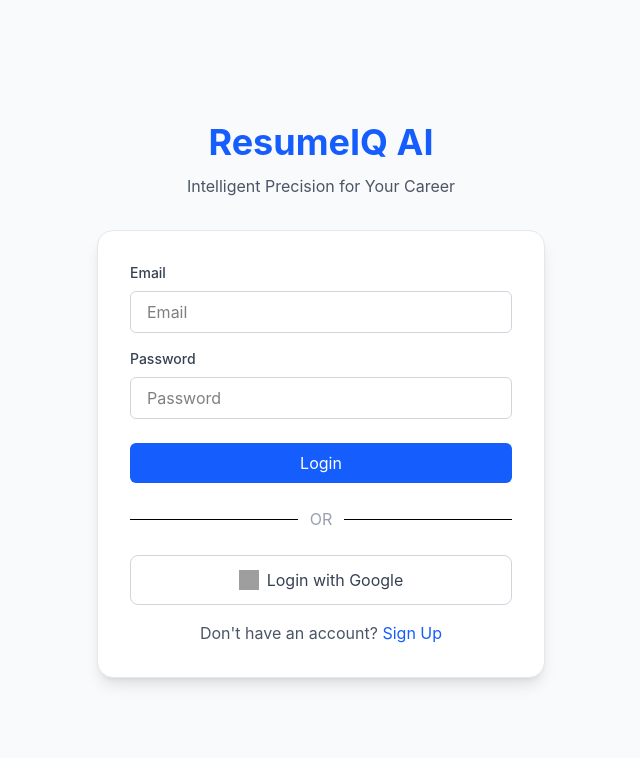
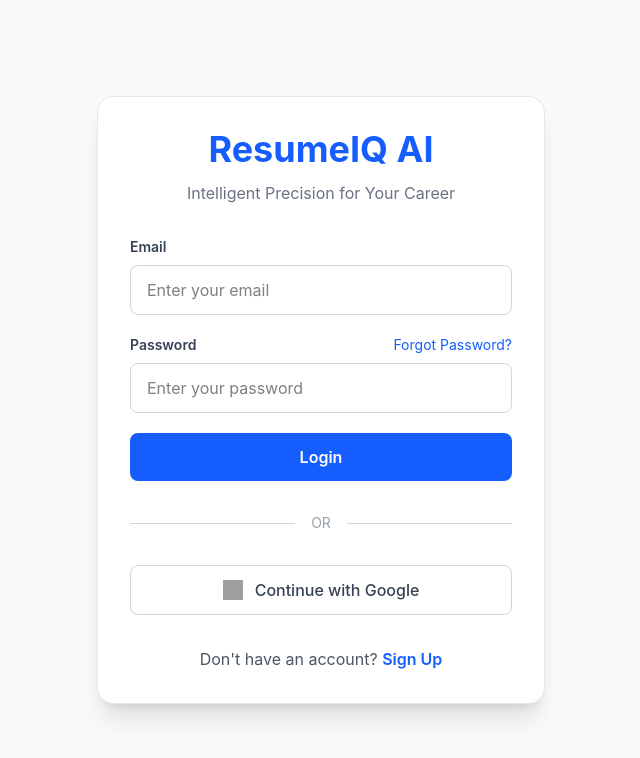
Before and after one commit to sakshiv3107/AI-Resume-Analyzer, a React (Vite) app: page /login in a window 1280 px wide. Shown: the top 758 px of the page, without its empty margins (319-959 px from the left). Built offline with nearby package versions, Linux system fonts and the light colour scheme; grey boxes are pictures that could not be loaded.

Commit message:
Signup page made

```diff
--- a/src/main.jsx
+++ b/src/main.jsx
@@ -5,15 +5,16 @@
 
 import { createBrowserRouter, createRoutesFromElements, Route, RouterProvider } from 'react-router-dom'
 import Layout from './Layout.jsx'
-import {Dashboard,Login, Result, Signup,History,Settings} from './pages'
+import {Dashboard,Login, Result,Home, Signup,History,Settings} from './pages'
 
 const router = createBrowserRouter(
   createRoutesFromElements(
     <>
       {/* Routes with Navbar & Footer */}
       <Route path="/" element={<Layout />}>
-        <Route index element={<Dashboard />} />
+        <Route index element={<Home />} />
         <Route path="result" element={<Result />} />
+        <Route path="dashboard" element={<Dashboard />} />
         <Route path="history" element={<History />} />
         <Route path="settings" element={<Settings />} />
       </Route>
--- a/src/pages/Dashboard.jsx
+++ b/src/pages/Dashboard.jsx
@@ -1,13 +1,8 @@
 import React from 'react'
-import Hero from '../components/Dashboard/Hero'
-import Feature from '../components/Dashboard/Feature'
 
 function Dashboard() {
   return (
-    <>
-      <Hero />
-      <Feature/>
-    </>
+    <div>Upload your resume</div>
   )
 }
 
--- /dev/null
+++ b/src/pages/Home.jsx
@@ -0,0 +1,14 @@
+import React from 'react'
+import Hero from '../components/Home/Hero'
+import Feature from '../components/Home/Feature'
+
+function Home() {
+  return (
+    <>
+      <Hero />
+      <Feature/>
+    </>
+  )
+}
+
+export default Home
--- a/src/pages/Login.jsx
+++ b/src/pages/Login.jsx
@@ -1,71 +1,118 @@
-import React from 'react'
-import { NavLink } from 'react-router-dom'
+import React from "react";
+import { NavLink } from "react-router-dom";
+
 function Login() {
+  const handleSubmit = (e) => {
+    e.preventDefault();
+
+    // TODO: Login Logic
+  };
+
   return (
-
-    <div className="min-h-screen bg-gray-200">
-      <div className="min-h-screen bg-gray-50 flex flex-col items-center justify-center px-6 py-10" >
-        <h1 className="
-text-4xl
-font-bold
-text-blue-600
-text-center
-">
+    <div className="min-h-screen bg-gray-50 flex items-center justify-center px-6 py-10">
+      <div className="w-full max-w-md bg-white rounded-2xl border border-gray-200 shadow-xl p-8">
+        {/* Logo */}
+        <h1 className="text-4xl font-bold text-center text-blue-600">
           ResumeIQ AI
         </h1>
-<p className="
-text-center
-text-gray-600
-mt-3
-">
+
+        <p className="text-center text-gray-500 mt-3 mb-8">
           Intelligent Precision for Your Career
         </p>
-        <div className="w-full max-w-md bg-white rounded-2xl border border-gray-200 shadow-lg p-8 mt-8">
-          <label htmlFor="email" className="block text-sm font-medium text-gray-700 mb-2">
+
+        {/* Form */}
+        <form onSubmit={handleSubmit} className="space-y-5">
+          {/* Email */}
+          <div>
+            <label
+              htmlFor="email"
+              className="block text-sm font-semibold text-gray-700 mb-2"
+            >
               Email
             </label>
-          <input placeholder="Email" className=" w-full border border-gray-300 rounded-md py-2 px-4 focus:outline-none focus:ring-2 focus:ring-blue-500"/>
-          <label htmlFor="password" className="block text-sm font-medium text-gray-700 mt-4 mb-2">
+
+            <input
+              id="email"
+              name="email"
+              type="email"
+              required
+              placeholder="Enter your email"
+              className="w-full rounded-lg border border-gray-300 px-4 py-3 outline-none focus:border-blue-600 focus:ring-2 focus:ring-blue-200 transition"
+            />
+          </div>
+
+          {/* Password */}
+          <div>
+            <div className="flex justify-between mb-2">
+              <label
+                htmlFor="password"
+                className="text-sm font-semibold text-gray-700"
+              >
                 Password
               </label>
-          <input placeholder="Password" type="password" className="w-full border border-gray-300 rounded-md py-2 px-4 focus:outline-none focus:ring-2 focus:ring-blue-500"/>
-          <button className="w-full bg-blue-600 text-white py-2 px-4 rounded-md mt-6 hover:bg-blue-700 transition duration-200">
+
+              <button
+                type="button"
+                className="text-sm text-blue-600 hover:underline"
+              >
+                Forgot Password?
+              </button>
+            </div>
+
+            <input
+              id="password"
+              name="password"
+              type="password"
+              required
+              placeholder="Enter your password"
+              className="w-full rounded-lg border border-gray-300 px-4 py-3 outline-none focus:border-blue-600 focus:ring-2 focus:ring-blue-200 transition"
+            />
+          </div>
+
+          {/* Login */}
+          <button
+            type="submit"
+            className="w-full rounded-lg bg-blue-600 py-3 font-semibold text-white hover:bg-blue-700 transition"
+          >
             Login
           </button>
+        </form>
 
-          <div className="flex items-center my-6">
+        {/* Divider */}
+        <div className="flex items-center my-8">
+          <hr className="flex-1 border-gray-300" />
 
-          <hr className="flex-1"/>
+          <span className="mx-4 text-sm text-gray-400">OR</span>
 
-          <span className="mx-3 text-gray-400">
-          OR
+          <hr className="flex-1 border-gray-300" />
+        </div>
+
+        {/* Google Login */}
+        <button className="w-full flex items-center justify-center gap-3 border border-gray-300 rounded-lg py-3 hover:bg-gray-100 transition">
+          <img
+            src="/google-icon.svg"
+            alt="Google"
+            className="w-5 h-5"
+          />
+
+          <span className="font-medium text-gray-700">
+            Continue with Google
           </span>
+        </button>
 
-          <hr className="flex-1"/>
-
-          </div>
-          <div className="border
-border-gray-300
-rounded-lg
-py-3
-hover:bg-gray-100
-transition">
-            <button className="flex items-center justify-center w-full">
-              <img src="/google-icon.svg" alt="Google Icon" className="w-5 h-5 mr-2"/>
-              <span className="text-gray-700">Login with Google</span>
-            </button>
-          </div>
-          <div className="text-center mt-4">
-            <span className="text-gray-600">Don't have an account? </span>
-            <NavLink to="/signup" className="text-blue-600 hover:underline">Sign Up</NavLink>
+        {/* Signup */}
+        <p className="text-center text-gray-600 mt-8">
+          Don't have an account?{" "}
+          <NavLink
+            to="/signup"
+            className="text-blue-600 font-semibold hover:underline"
+          >
+            Sign Up
+          </NavLink>
+        </p>
       </div>
     </div>
-
-
-      </div>
-
-    </div>
-  )
+  );
 }
 
-export default Login
+export default Login;
--- a/src/pages/Signup.jsx
+++ b/src/pages/Signup.jsx
@@ -1,9 +1,135 @@
-import React from 'react'
+import React from "react";
+import { NavLink } from "react-router-dom";
 
 function Signup() {
   return (
-    <div>signup</div>
-  )
+    <div className="min-h-screen bg-gray-50 flex items-center justify-center px-6 py-10">
+      <div className="w-full max-w-md bg-white rounded-2xl border border-gray-200 shadow-xl p-8">
+
+        {/* Logo */}
+        <h1 className="text-4xl font-bold text-center text-blue-600">
+          ResumeIQ AI
+        </h1>
+
+        <p className="text-center text-gray-500 mt-3 mb-8">
+          Start Your Journey with AI Resume Analysis
+        </p>
+
+        {/* Form */}
+        <form className="space-y-5">
+
+          {/* Name */}
+          <div>
+            <label className="block text-sm font-semibold mb-2">
+              Full Name
+            </label>
+
+            <input
+              type="text"
+              placeholder="Enter your name"
+              className="w-full rounded-lg border border-gray-300 px-4 py-3 focus:ring-2 focus:ring-blue-500 outline-none"
+            />
+          </div>
+
+          {/* Email */}
+          <div>
+            <label className="block text-sm font-semibold mb-2">
+              Email
+            </label>
+
+            <input
+              type="email"
+              placeholder="Enter your email"
+              className="w-full rounded-lg border border-gray-300 px-4 py-3 focus:ring-2 focus:ring-blue-500 outline-none"
+            />
+          </div>
+
+          {/* Password */}
+          <div>
+            <label className="block text-sm font-semibold mb-2">
+              Password
+            </label>
+
+            <input
+              type="password"
+              placeholder="Create password"
+              className="w-full rounded-lg border border-gray-300 px-4 py-3 focus:ring-2 focus:ring-blue-500 outline-none"
+            />
+          </div>
+
+          {/* Confirm Password */}
+          <div>
+            <label className="block text-sm font-semibold mb-2">
+              Confirm Password
+            </label>
+
+            <input
+              type="password"
+              placeholder="Confirm password"
+              className="w-full rounded-lg border border-gray-300 px-4 py-3 focus:ring-2 focus:ring-blue-500 outline-none"
+            />
+          </div>
+
+          {/* Terms */}
+          <div className="flex items-start gap-3">
+            <input
+              type="checkbox"
+              className="mt-1 accent-blue-600"
+            />
+
+            <p className="text-sm text-gray-600">
+              I agree to the{" "}
+              <span className="text-blue-600 cursor-pointer hover:underline">
+                Terms
+              </span>{" "}
+              and{" "}
+              <span className="text-blue-600 cursor-pointer hover:underline">
+                Privacy Policy
+              </span>
+            </p>
+          </div>
+
+          {/* Button */}
+          <button
+            type="submit"
+            className="w-full bg-blue-600 text-white py-3 rounded-lg font-semibold hover:bg-blue-700 transition"
+          >
+            Create Account
+          </button>
+        </form>
+
+        {/* Divider */}
+        <div className="flex items-center my-8">
+          <hr className="flex-1" />
+          <span className="mx-4 text-gray-400 text-sm">OR</span>
+          <hr className="flex-1" />
+        </div>
+
+        {/* Google */}
+        <button className="w-full border border-gray-300 rounded-lg py-3 flex justify-center items-center gap-3 hover:bg-gray-100 transition">
+          <img
+            src="/google-icon.svg"
+            className="w-5 h-5"
+            alt="Google"
+          />
+
+          Continue with Google
+        </button>
+
+        {/* Login */}
+        <p className="text-center text-gray-600 mt-8">
+          Already have an account?{" "}
+          <NavLink
+            to="/login"
+            className="text-blue-600 font-semibold hover:underline"
+          >
+            Log In
+          </NavLink>
+        </p>
+
+      </div>
+    </div>
+  );
 }
 
-export default Signup
+export default Signup;
--- a/src/pages/index.js
+++ b/src/pages/index.js
@@ -2,5 +2,6 @@
 export { default as Login } from "./Login";
 export { default as Signup } from "./Signup";
 export { default as Result } from "./Result";
+export { default as Home } from "./Home";
 export { default as History } from "./History";
 export { default as Settings } from "./Settings";
```
Also changed, not shown: src/components/Home/Hero.jsx (renamed from src/components/Dashboard/Hero.jsx, +6 -3 lines), src/assests/image.png (added), src/components/Home/Feature.jsx (renamed from src/components/Dashboard/Feature.jsx). Lines whose indentation alone changed are shown as unchanged.
